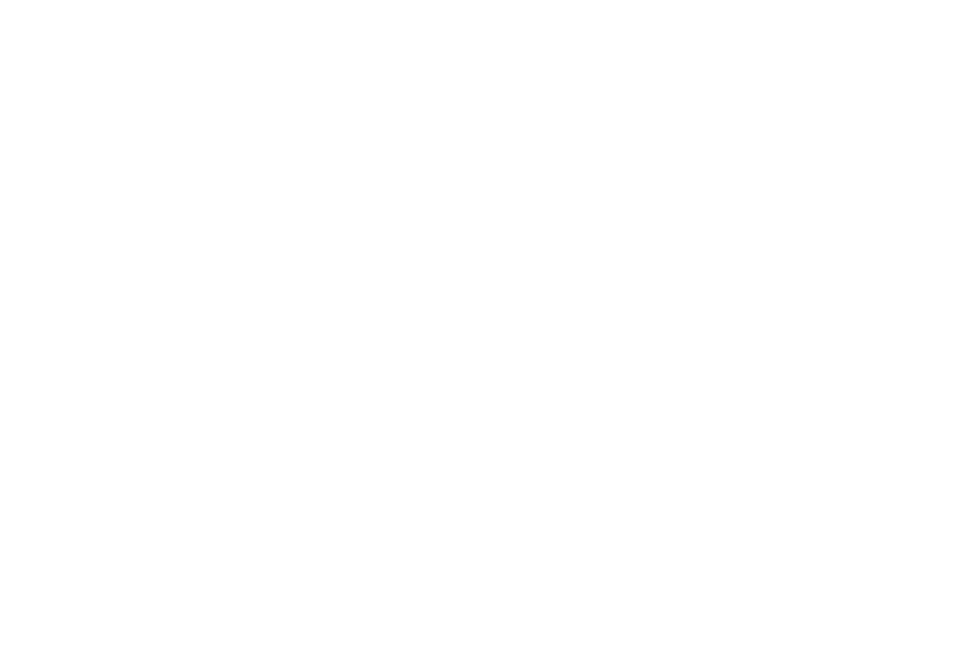
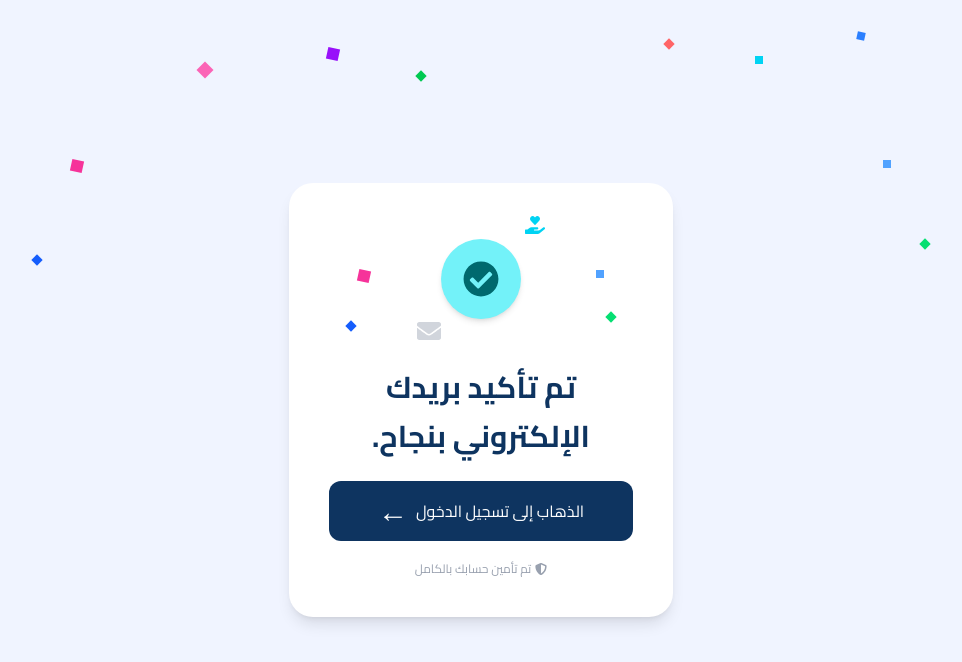
Before and after one commit to Kafeeli/kafeeli-frontend, a React (Vite) app: page /email-verified in a window 1280 px wide. Before the commit this address had no page. Shown: the top 662 px of the page, without its empty margins (159-1121 px from the left). Built offline with nearby package versions, Linux system fonts and the light colour scheme.

Commit message:
feat: link registration page to login and login to registration + add email verification success page

```diff
--- a/src/App.jsx
+++ b/src/App.jsx
@@ -1,5 +1,8 @@
 import { BrowserRouter, Routes, Route } from "react-router-dom";
 import Login from "./pages/Login";
+import EmailVerificationSuccess from "./pages/EmailVerificationSuccess";
+import RegistrationPage from "./pages/RegistrationPage";
+
 
 function App() {
   return (
@@ -9,6 +12,9 @@ function App() {
         <Route path="/sponsor-dashboard" element={<h1>Sponsor Dashboard</h1>} />
         <Route path="/guardian-dashboard" element={<h1>Guardian Dashboard</h1>} />
         <Route path="/admin-dashboard" element={<h1>Admin Dashboard</h1>} />
+        <Route path="/email-verified" element={<EmailVerificationSuccess />} />
+        <Route path="/register" element={<RegistrationPage />} />
+
       </Routes>
     </BrowserRouter>
   );
--- /dev/null
+++ b/src/pages/EmailVerificationSuccess.jsx
@@ -0,0 +1,77 @@
+import { useNavigate } from "react-router-dom";
+import { FaCheckCircle, FaEnvelope, FaHandHoldingHeart, FaShieldAlt } from "react-icons/fa";
+
+function EmailVerificationSuccess() {
+  const navigate = useNavigate();
+
+  return (
+    <div className="min-h-screen flex items-center justify-center bg-[#f0f4ff] relative overflow-hidden">
+
+      {/* كونفيتي فوق الكارد */}
+<div className="absolute inset-0 pointer-events-none">
+  {/* فوق الكارد */}
+  <div className="absolute top-[8%] left-[28%] w-3 h-3 bg-pink-400 rotate-45"></div>
+  <div className="absolute top-[6%] left-[38%] w-3 h-3 bg-purple-600 rotate-12"></div>
+  <div className="absolute top-[5%] right-[35%] w-2 h-2 bg-red-400 rotate-45"></div>
+  <div className="absolute top-[7%] right-[28%] w-2 h-2 bg-cyan-400"></div>
+  <div className="absolute top-[4%] right-[20%] w-2 h-2 bg-blue-500 rotate-12"></div>
+  <div className="absolute top-[9%] left-[45%] w-2 h-2 bg-green-500 rotate-45"></div>
+
+  {/* يمين الكارد */}
+  <div className="absolute top-[20%] right-[18%] w-2 h-2 bg-blue-400"></div>
+  <div className="absolute top-[30%] right-[15%] w-2 h-2 bg-green-400 rotate-45"></div>
+
+  {/* يسار الكارد */}
+  <div className="absolute top-[20%] left-[18%] w-3 h-3 bg-pink-500 rotate-12"></div>
+  <div className="absolute top-[32%] left-[15%] w-2 h-2 bg-blue-600 rotate-45"></div>
+</div>
+
+      {/* الكارد */}
+      <div className="bg-white rounded-3xl shadow-lg p-10 flex flex-col items-center gap-5 w-full max-w-sm text-center z-10 relative">
+        <div className="absolute top-[20%] left-[18%] w-3 h-3 bg-pink-500 rotate-12"></div>
+  <div className="absolute top-[32%] left-[15%] w-2 h-2 bg-blue-600 rotate-45"></div>
+  <div className="absolute top-[20%] right-[18%] w-2 h-2 bg-blue-400"></div>
+  <div className="absolute top-[30%] right-[15%] w-2 h-2 bg-green-400 rotate-45"></div>
+
+
+        {/* الأيقونات فوق */}
+        <div className="relative flex items-center justify-center w-28 h-28">
+          {/* أيقونة القلب يمين */}
+          <div className="absolute -top-2 -right-2 text-cyan-400 text-xl">
+            <FaHandHoldingHeart />
+          </div>
+          {/* الدائرة الخضراء */}
+          <div className="w-20 h-20 rounded-full bg-[#73F2F9] flex items-center justify-center text-white text-4xl shadow-md z-10">
+            <FaCheckCircle className="text-[#00696E]" />
+          </div>
+          {/* أيقونة الإيميل تحت */}
+          <div className="absolute -bottom-2 -left-2 text-gray-300 text-2xl">
+            <FaEnvelope />
+          </div>
+        </div>
+
+        {/* النص */}
+        <h2 className="text-3xl font-bold text-[#0e3460] leading-relaxed mt-2" dir="rtl">
+          تم تأكيد بريدك الإلكتروني بنجاح.
+        </h2>
+
+        {/* الزر */}
+        <button
+        onClick={() => navigate("/")}
+        className="w-full bg-[#0e3460] text-white py-3 rounded-xl flex items-center justify-center gap-2 hover:opacity-90 transition text-base font-medium"
+        >
+        <span>الذهاب إلى تسجيل الدخول</span>
+        <span className="text-3xl">←</span>
+        </button>
+
+        {/* تأمين */}
+        <p className="text-gray-400 text-xs flex items-center gap-1" dir="rtl">
+          <FaShieldAlt className="text-gray-400" />
+          تم تأمين حسابك بالكامل
+        </p>
+      </div>
+    </div>
+  );
+}
+
+export default EmailVerificationSuccess;
--- a/src/pages/Login.jsx
+++ b/src/pages/Login.jsx
@@ -138,9 +138,8 @@ function Login() {
 
           <div className="text-center mt-[25px] text-[#666]">
             ليس لديك حساب؟
-            <a href="#" className="text-[#008b8b] no-underline font-semibold">
-              {" "}
-              أنشئ حساباً جديداً
+            <a href="/register" className="text-[#008b8b] no-underline font-semibold">
+            أنشئ حساباً جديداً
             </a>
           </div>
 
--- a/src/pages/RegistrationPage.jsx
+++ b/src/pages/RegistrationPage.jsx
@@ -24,7 +24,7 @@ export default function RegistrationPage() {
     <header className="flex items-center justify-between px-8 py-4 bg-gray-50 shadow-sm">
         <a href=""><img src={logo} alt="logo"  /></a>
         <h1 className="text-[24px] font-bold text-[#003469] hidden md:block">كفيلي</h1>
-        <a href=""> <p className="text-navy-800 font-medium md:text[16px]">تسجيل دخول </p></a>
+        <a href="/"> <p className="text-navy-800 font-medium md:text[16px]">تسجيل دخول </p></a>
 
     </header>
     {/* Main design */}
```
